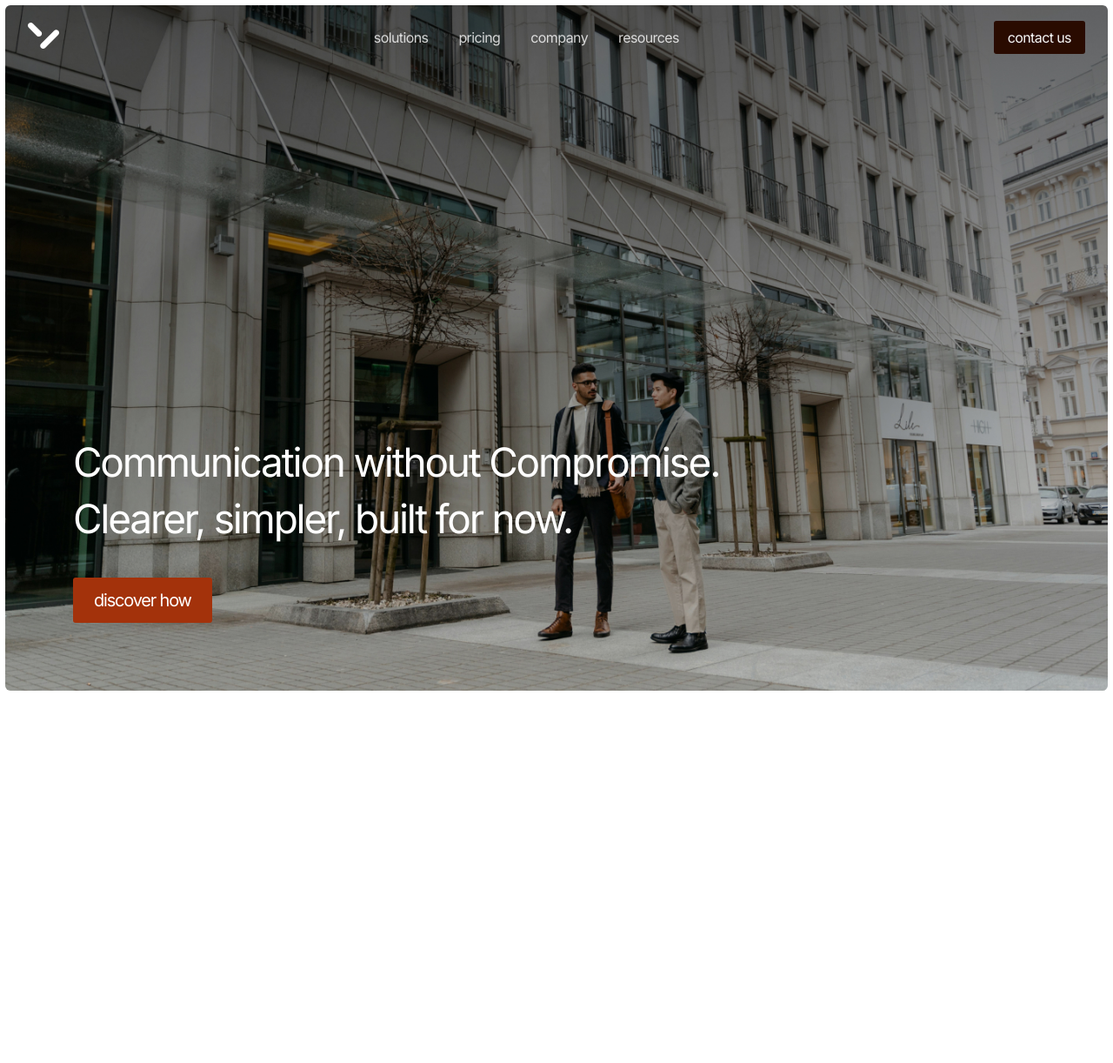
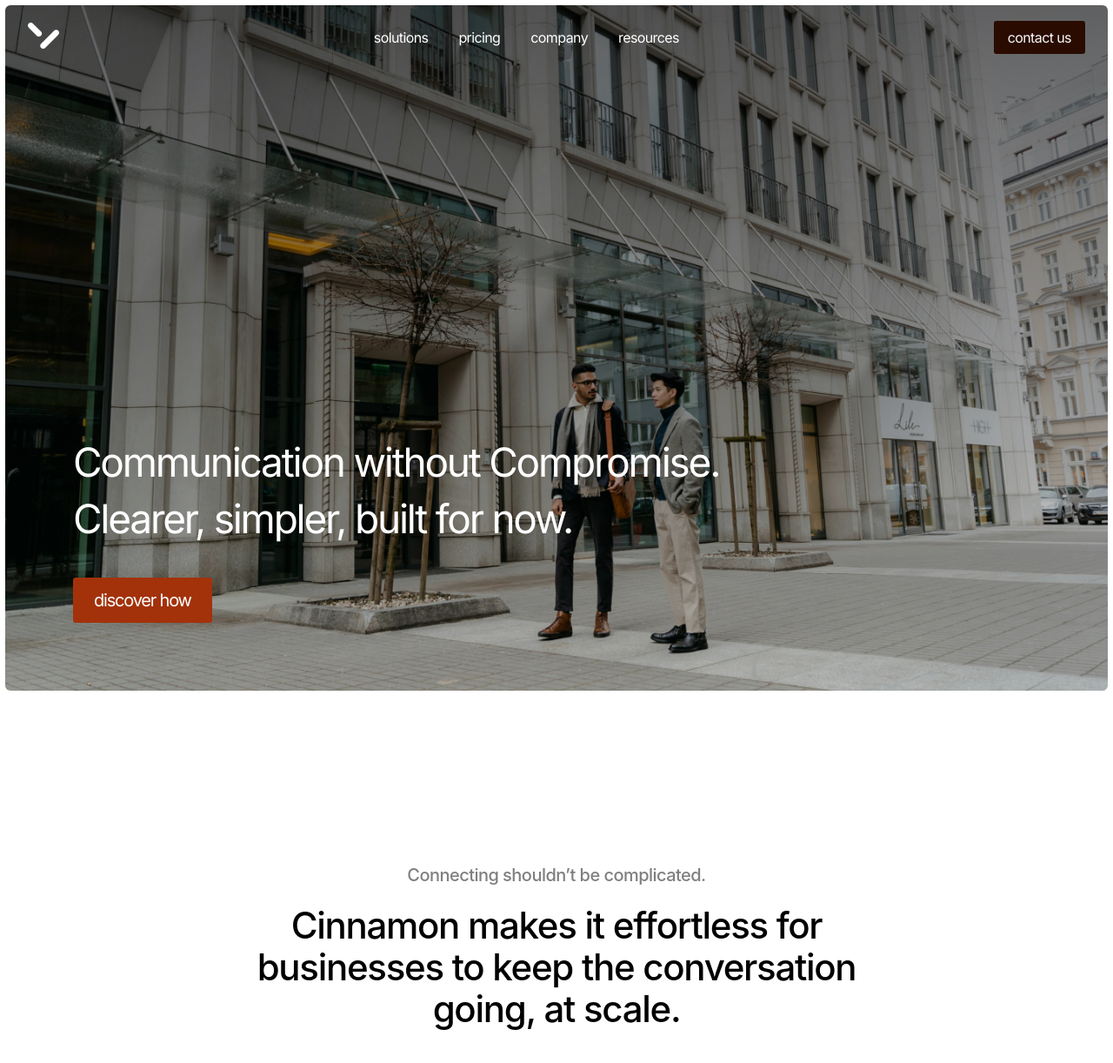
Before and after one commit to rharricharan/cinnamonmvno.com, a React (Create React App) app in the folder cin-web/: page / in a window 1280 px wide. Shown: the top 1222 px of the page at 87% size. Before the commit the page ends 800 px from the top, so only its background shows below. Built offline with nearby package versions, Linux system fonts and the light colour scheme.

Commit message:
building the nav component out more with interactions through js

```diff
--- a/cin-web/package.json
+++ b/cin-web/package.json
@@ -3,6 +3,7 @@
   "version": "0.1.0",
   "private": true,
   "dependencies": {
+    "@splinetool/react-spline": "^4.0.0",
     "@testing-library/jest-dom": "^5.17.0",
     "@testing-library/react": "^13.4.0",
     "@testing-library/user-event": "^13.5.0",
--- a/cin-web/src/App.css
+++ b/cin-web/src/App.css
@@ -36,3 +36,25 @@
     transform: rotate(360deg);
   }
 }
+
+/* src/fonts/fonts.css */
+@font-face {
+  font-family: 'SF Pro Display';
+  src: local('SF Pro Display'), local('SFProDisplay-Regular');
+  font-weight: 400;
+  font-style: normal;
+}
+
+@font-face {
+  font-family: 'SF Pro Display';
+  src: local('SF Pro Display Medium'), local('SFProDisplay-Medium');
+  font-weight: 500;
+  font-style: normal;
+}
+
+@font-face {
+  font-family: 'SF Pro Display';
+  src: local('SF Pro Display Bold'), local('SFProDisplay-Bold');
+  font-weight: 700;
+  font-style: normal;
+}
--- a/cin-web/src/components/NavBar.js
+++ b/cin-web/src/components/NavBar.js
@@ -1,4 +1,5 @@
 import React from 'react';
+import { useState, useEffect } from 'react';
 import { navigate } from 'react';
 import './navbar.css';
 
@@ -8,20 +9,47 @@ const NavBar = () => {
         navigate('/');
     }
 
+  // State to track if we've scrolled past the hero section
+  const [scrolledPastHero, setScrolledPastHero] = useState(false);
+
+  useEffect(() => {
+    const handleScroll = () => {
+      // Adjust this value (e.g., 400) based on where you want the color change to happen
+      const scrollTriggerPoint = 900;
+
+      if (window.scrollY > scrollTriggerPoint) {
+        setScrolledPastHero(true);
+      } else {
+        setScrolledPastHero(false);
+      }
+    };
+
+    window.addEventListener('scroll', handleScroll);
+
+    return () => {
+      // Clean up the event listener on component unmount
+      window.removeEventListener('scroll', handleScroll);
+    };
+  }, []);
+
+  // Define the styles for the text and logo
+  const textColor = scrolledPastHero ? '#1a1a1a' : '#fff'; // Change colors based on scroll
+  const logoColor = scrolledPastHero ? '#1a1a1a' : '#fff'; // Same for logo SVG
+
     return (
         <div className='nav-wrapper'>
             <nav>
-                <a className="logo-link">
-                    <svg xmlns="http://www.w3.org/2000/svg" width="36" height="30" viewBox="0 0 36 30" fill="none">
-                        <path d="M17.6219 30C16.7539 30 15.8945 29.6745 15.2327 29.015C13.9093 27.6959 13.9093 25.5632 15.2327 24.2527L30.2292 9.30621C31.5526 7.98715 33.6839 7.98715 35.0074 9.30621C36.3309 10.6253 36.3309 12.7495 35.0074 14.0685L20.011 29.015C19.3492 29.6745 18.4898 30 17.6219 30Z" fill="white"/>
-                        <path d="M12.7835 16.1156C11.9155 16.1156 11.0561 15.7901 10.3944 15.1306L0.9926 5.75161C-0.330867 4.43255 -0.330867 2.30835 0.9926 0.989293C2.31607 -0.329764 4.45596 -0.329764 5.77083 0.989293L15.1726 10.3597C16.4961 11.6788 16.4961 13.803 15.1726 15.1221C14.5109 15.7816 13.6515 16.1071 12.7835 16.1071V16.1156Z" fill="white"/>
+                <a className="logo" style={{ fill: logoColor }}>
+                    <svg xmlns="http://www.w3.org/2000/svg" width="36" height="30" viewBox="0 0 36 30" fill={logoColor}>
+                        <path d="M17.6219 30C16.7539 30 15.8945 29.6745 15.2327 29.015C13.9093 27.6959 13.9093 25.5632 15.2327 24.2527L30.2292 9.30621C31.5526 7.98715 33.6839 7.98715 35.0074 9.30621C36.3309 10.6253 36.3309 12.7495 35.0074 14.0685L20.011 29.015C19.3492 29.6745 18.4898 30 17.6219 30Z" fill={logoColor}/>
+                        <path d="M12.7835 16.1156C11.9155 16.1156 11.0561 15.7901 10.3944 15.1306L0.9926 5.75161C-0.330867 4.43255 -0.330867 2.30835 0.9926 0.989293C2.31607 -0.329764 4.45596 -0.329764 5.77083 0.989293L15.1726 10.3597C16.4961 11.6788 16.4961 13.803 15.1726 15.1221C14.5109 15.7816 13.6515 16.1071 12.7835 16.1071V16.1156Z" fill={logoColor}/>
                     </svg>
                 </a>
-                <div className="mid-nav">
-                    <a className="nav-link">solutions</a>
-                    <a className="nav-link">pricing</a>
-                    <a className="nav-link">company</a>
-                    <a className="nav-link">resources</a>
+                <div className="mid-nav" style={{ color: textColor }}>
+                    <a className="nav-link" style={{ color: textColor }}>solutions</a>
+                    <a className="nav-link" style={{ color: textColor }}>pricing</a>
+                    <a className="nav-link" style={{ color: textColor }}>company</a>
+                    <a className="nav-link" style={{ color: textColor }}>resources</a>
                 </div>
                 <a className="nav-contact">contact us</a>
             </nav>
--- a/cin-web/src/pages/Home.js
+++ b/cin-web/src/pages/Home.js
@@ -1,5 +1,6 @@
 import React from "react";
 import NavBar from '../components/NavBar';
+import Spline from '@splinetool/react-spline';
 import './home.css';
 
 function Home() {
@@ -24,6 +25,19 @@ function Home() {
                     </div>
                 </div>
             </div>
+            <div className="sub-hero">
+                <div className="sub-hero-wrap">
+                    <div className="sub-r-hero">
+                        <div className="sub-text">
+                            <h3 className="sub-sub-p">Connecting shouldn’t be complicated.</h3>
+                            <h2 className="sub-h2">Cinnamon makes it effortless for businesses to keep the conversation going, at scale.</h2>
+                        </div>
+                    </div>
+                    <div className="sub-l-hero">
+                        <Spline scene="https://prod.spline.design/d44bjDVsZG4ISGV6/scene.splinecode" />
+                    </div>
+                </div>
+            </div>
         </div>
     );
 };
--- a/cin-web/src/pages/home.css
+++ b/cin-web/src/pages/home.css
@@ -81,3 +81,101 @@ img {
 .hero-cta:hover svg {
     display: block;
 }
+
+.sub-hero {
+    display: flex;
+    flex-direction: row;
+    margin-top: 146px;
+    width: 100vw;
+    height: 100vh;
+    justify-items: center;
+    align-items: center;
+}
+
+.sub-hero-wrap {
+    display: flex;
+    flex-direction: column;
+    justify-content: center;
+    align-items: center;
+    width: 100%;
+    gap: 96px;
+}
+
+.sub-l-hero {
+    width: 790px;
+    height: 420px;
+    border-radius: 6px;
+    overflow: hidden;
+}
+
+.sub-r-hero {
+    display: inline-block;
+    flex-direction: column;
+    gap: 36px;
+}
+
+.sub-text {
+    display: flex;
+    flex-direction: column;
+    justify-content: center;
+    align-items: center;
+    width: 100%;
+    gap: 20px;
+}
+
+.sub-sub-p {
+    font-size: 20px;
+    font-weight: 500;
+    line-height: 140%;
+    letter-spacing: -0.54px;
+    text-align: center;
+    margin: 0;
+    padding: 0;
+    color: rgba(0, 0, 0, 0.5);
+}
+
+.sub-h2 {
+    font-size: 42px;
+    font-weight: 500;
+    line-height: 1.15;
+    letter-spacing: -1.28px;
+    text-align: center;
+    width: 60%;
+    font-family: 'SF Pro Display';
+    margin: 0;
+    padding: 0;
+}
+
+.sub-cta {
+    padding: 12px 24px;
+    color: white;
+    background-color: rgba(163, 50, 11, 1);
+    font-weight: 500;
+    font-family: 'Inter';
+    line-height: 140%;
+    letter-spacing: -1.2px;
+    border-radius: 3px;
+    font-size: 20px;
+    transition: all 0.3s ease;
+    display: inline-flex;
+    flex-direction: row;
+    gap: 16px;
+    align-items: center;
+    justify-content: center;
+    margin-top: 36px;
+    transition: all 0.3s ease;
+}
+
+.sub-cta svg {
+    width: 20px;
+    transform: translateX(0);
+    transition: all 0.3s ease;
+}
+
+.sub-cta:hover svg {
+    transform: translateX(6px);
+}
+
+.sub-cta:hover {
+    background-color: rgba(60, 15, 0, 1);
+}
```
Also changed, not shown: cin-web/src/components/Spline.js (added, +7 -0 lines), 1 other file (tests, documents, lock files or other folders).
